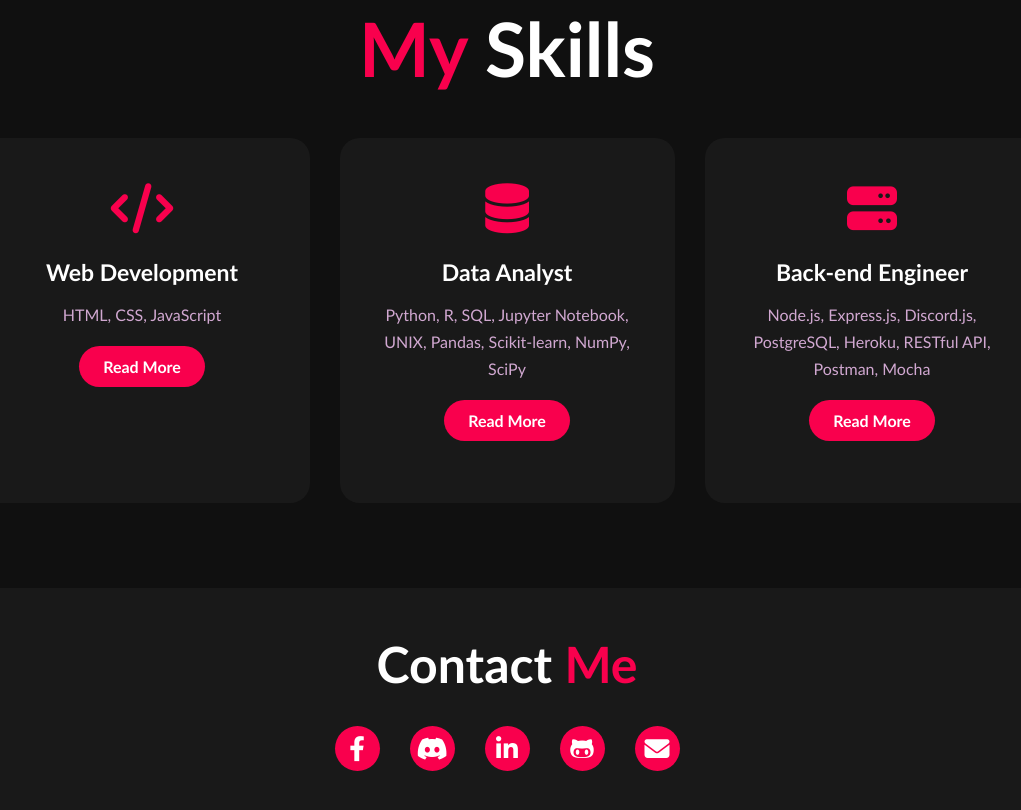
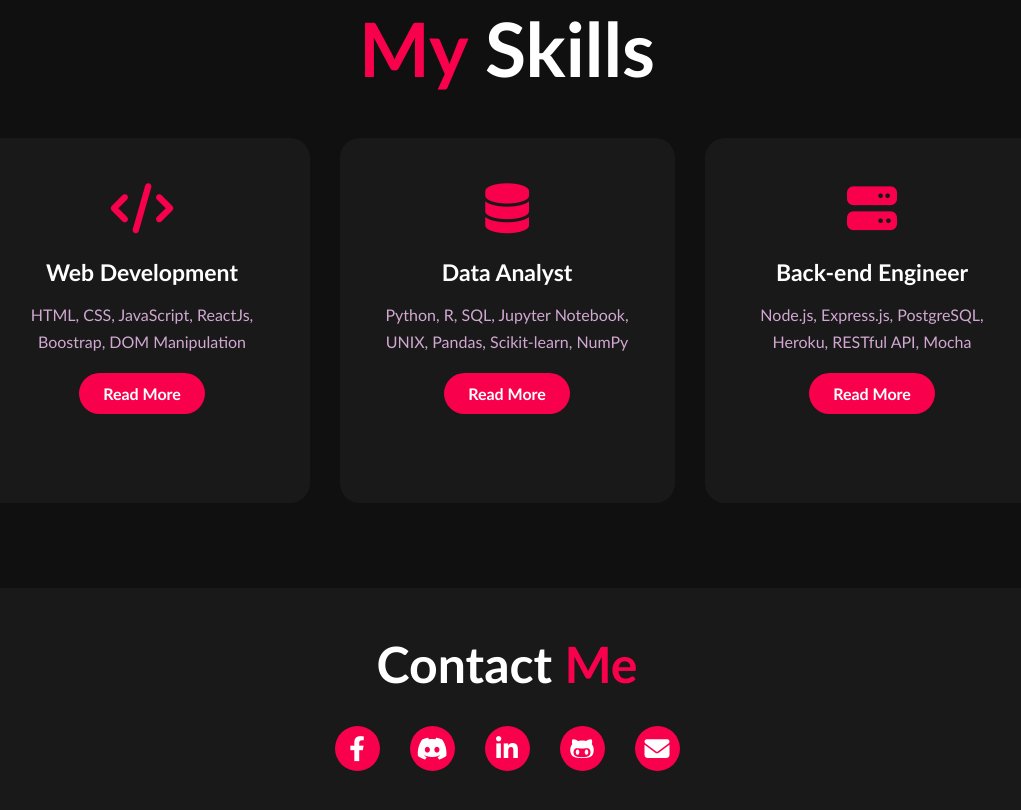
Before and after one commit to VincentNguyenDuc/VincentNguyenDuc.github.io, a plain HTML site: page index.html in a window 1280 px wide. Shown: the part 1720-2530 px from the top of the page, without its empty margins (133-1154 px from the left). Drawn offline with Linux system fonts and the light colour scheme.

Commit message:
update information

```diff
--- a/index.html
+++ b/index.html
@@ -80,7 +80,7 @@
                 <h5>Web Development</h5>
                 <div class="paragraph">
                     <p>
-                        HTML, CSS, JavaScript
+                        HTML, CSS, JavaScript, ReactJs, Boostrap, DOM Manipulation
                     </p>
                     <p style="text-align: center;">
                         <a class="button" href="#my-projects">Read More</a>
@@ -93,7 +93,7 @@
                 <h5>Data Analyst</h5>
                 <div class="paragraph">
                     <p>
-                        Python, R, SQL, Jupyter Notebook, UNIX, Pandas, Scikit-learn, NumPy, SciPy
+                        Python, R, SQL, Jupyter Notebook, UNIX, Pandas, Scikit-learn, NumPy
                     </p>
                     <p style="text-align: center;">
                         <a class="button" href="#my-projects">Read More</a>
@@ -106,7 +106,7 @@
                 <h5>Back-end Engineer</h5>
                 <div class="paragraph">
                     <p>
-                        Node.js, Express.js, Discord.js, PostgreSQL, Heroku, RESTful API, Postman, Mocha
+                        Node.js, Express.js, PostgreSQL, Heroku, RESTful API, Mocha
                     </p>
                     <p style="text-align: center;">
                         <a class="button" href="#my-projects">Read More</a>
```
